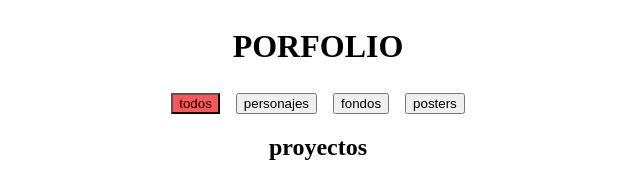
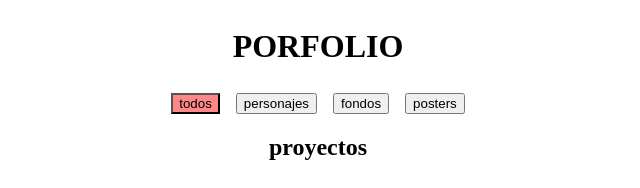
Before and after one commit to guillermo31hc-collab/portafolio_javascript, a plain HTML site: page index.html in a window 1280 px wide. Both pictures are taken after a click on the button "todos". Shown: the top 188 px of the page, 322-962 px from the left. Drawn offline with Linux system fonts and the light colour scheme.

Commit message:
colorinchi

```diff
--- a/estilos.css
+++ b/estilos.css
@@ -35,5 +35,5 @@
 }
 
 .seleccionado {
-    background-color: rgb(254, 86, 86);
+    background-color: rgb(255, 135, 135);
 }
```
